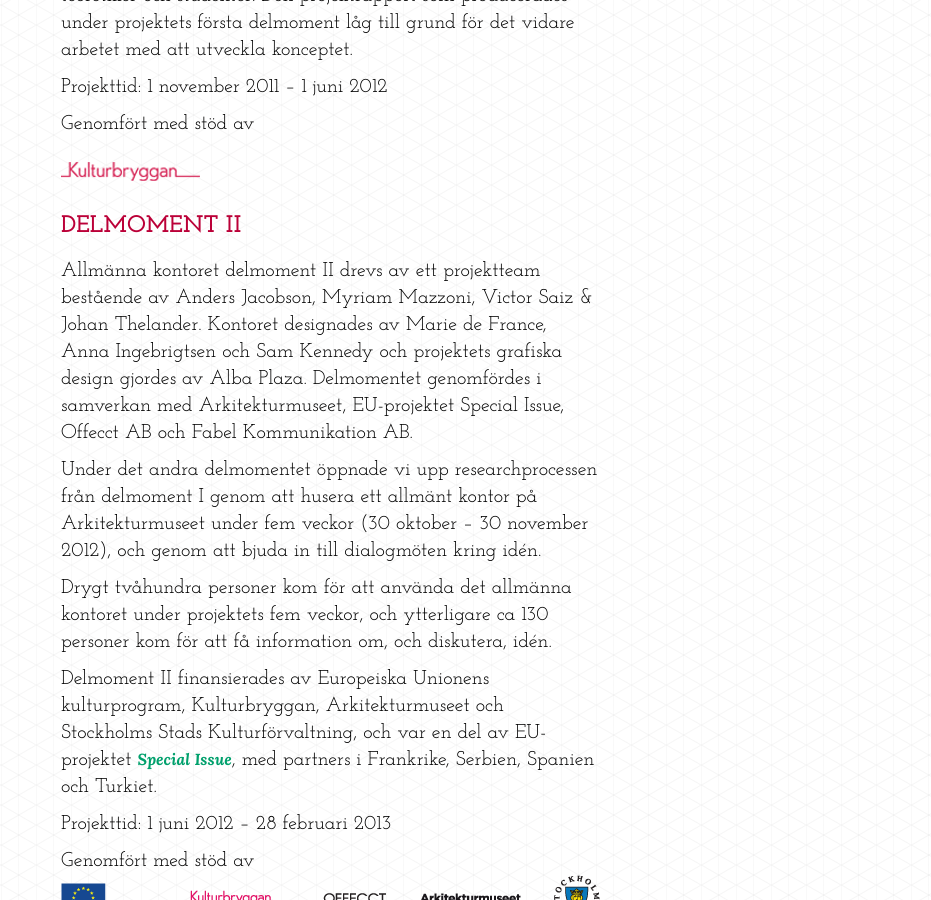
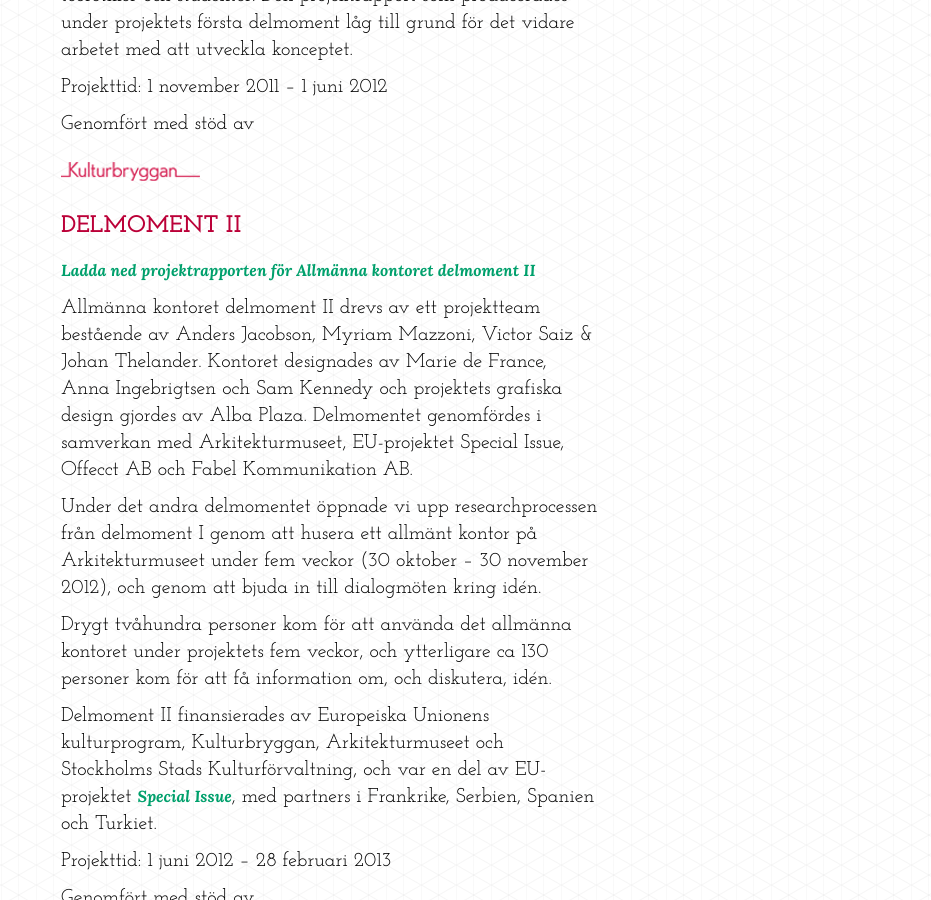
Before and after one commit to dilettant/allmannakontoret, a Jekyll site: the page built from om_projektet/delmoment.md, in a window 1280 px wide and 900 px high, scrolled down 995 px. Shown: the whole window, without its empty margins (349-1280 px from the left). Built offline with Jekyll 4.4.1, drawn with Linux system fonts in a browser that asks for light colours; comment, search, counter and statistics services are not loaded.

Commit message:
Added link to project report

```diff
--- a/om_projektet/delmoment.md
+++ b/om_projektet/delmoment.md
@@ -20,6 +20,8 @@
 
 ## Delmoment II {#delmoment_ii}
 
+[Ladda ned projektrapporten för Allmänna kontoret delmoment II](http://ubuntuone.com/5KKmO2VNCbjAJDx99ydJXu)
+
 Allmänna kontoret delmoment II drevs av ett projektteam bestående av Anders Jacobson, Myriam Mazzoni, Victor Saiz & Johan Thelander. Kontoret designades av Marie de France, Anna Ingebrigtsen och Sam Kennedy och projektets grafiska design gjordes av Alba Plaza. Delmomentet genomfördes i samverkan med Arkitekturmuseet, EU-projektet Special Issue, Offecct AB och Fabel Kommunikation AB.
 
 Under det andra delmomentet öppnade vi upp researchprocessen från delmoment I genom att husera ett allmänt kontor på Arkitekturmuseet under fem veckor (30 oktober – 30 november 2012), och genom att bjuda in till dialogmöten kring idén.
```
